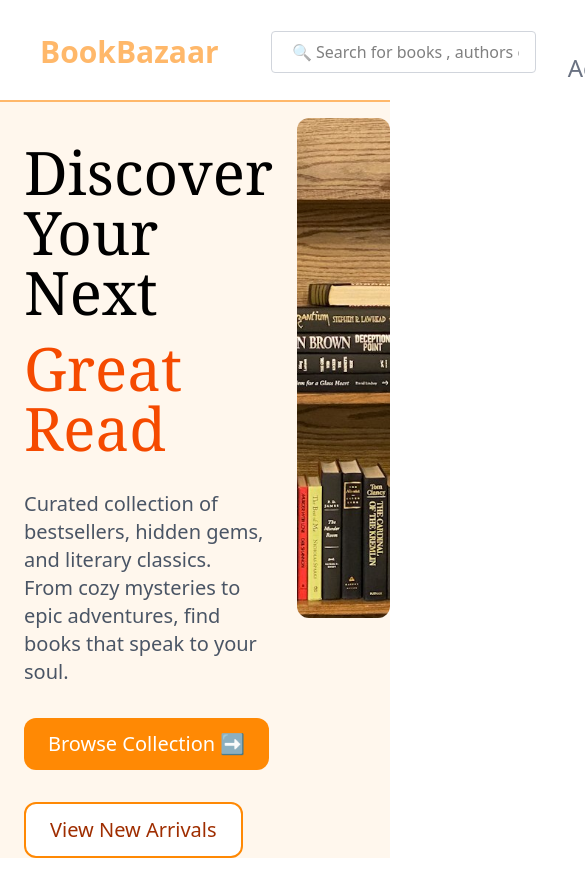
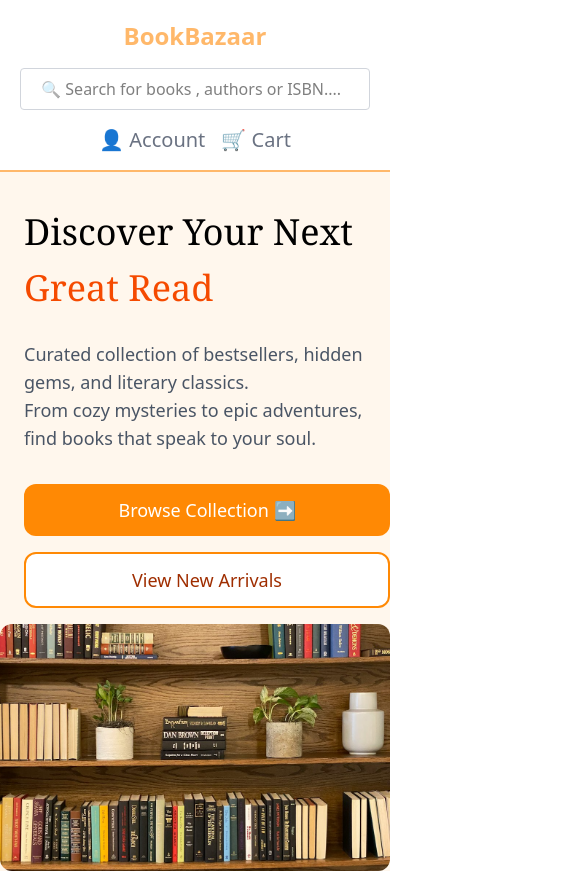
Before and after one commit to SimranKhatwani/E-commerce, a React (Vite) app: page / in a window 390 px wide. Shown: the top 873 px of the page, 585 px wide, since content can reach past the window. Built offline with nearby package versions, Linux system fonts and the light colour scheme.

Commit message:
mking it useful for mobile too!

```diff
--- a/src/Components/Footer.jsx
+++ b/src/Components/Footer.jsx
@@ -10,15 +10,15 @@ const Footer = () => {
         about new arrivals</p>
     </div>
 
-      <div className='flex'>
-     <div className='mt-16 pl-8 w-1/4'>
-        <Link to ='/' className='text-3xl font-bold text-orange-300 px-5 '> BookBazaar</Link>
+      <div className='flex flex-col md:flex-row'>
+     <div className='mt-16 pl-8 w-full md:w-1/4'>
+        <Link to ='/' className='text-2xl md:text-3xl font-bold text-orange-300 px-5 '> BookBazaar</Link>
         <p className='text-white font-normal mt-4 '>Your trusted destination for discovering <br/> amazing books. From bestsellers to <br/> hidden gems, we curate the finest <br/> collection for every reader.</p>
 
      </div>
 
 
-     <div className='w-1/4 pl-8 mt-10 '>
+     <div className='w-full md:w-1/4 pl-8 mt-10 '>
           <h3 className='text-white mt-6'> Quick Links </h3>
           <ul className='text-white mt-4  space-y-2 '>
             <li >Bestsellers</li>
@@ -30,7 +30,7 @@ const Footer = () => {
           </ul>
           </div>
 
-<div className='w-1/4 pl-8 mt-10'>
+<div className='w-full md:w-1/4 pl-8 mt-10'>
   <h3 className='text-white mt-6'> Customer Services  </h3>
           <ul className='text-white mt-4  space-y-2'>
             <li >Contact Us </li>
@@ -42,7 +42,7 @@ const Footer = () => {
 
 </div>
 
-<div className='w-1/4 pl-8 mt-10'>
+<div className='w-full md:w-1/4 pl-8 mt-10'>
   <h3 className='text-white mt-6'>Stay Connected </h3>
   <p className='text-white mt-4 text-sm'>Get the latest book recommendations and
      exclusive offers delivered to your inbox.</p>
--- a/src/Components/Header.jsx
+++ b/src/Components/Header.jsx
@@ -3,26 +3,28 @@ import { Link } from 'react-router-dom'
 
 const Header = () => {
   return (
-    <div className='bg-white mt-5  flex items-center px-5 gap-8 border-orange-300 border-b-2 pb-4'>
+    <div className='bg-white mt-5 flex flex-col md:flex-row items-center px-5 gap-4 md:gap-8 border-orange-300 border-b-2 pb-4'>
 
 
 
       {/* logo */}
-      <Link to ='/' className='text-3xl font-bold text-orange-300 px-5 '> BookBazaar</Link>
+      <Link to ='/' className='text-2xl md:text-3xl font-bold text-orange-300 px-5 '> BookBazaar</Link>
 
       {/* search bar */}
 
-        <input type ="text" placeholder=" 🔍 Search for books , authors or ISBN...." className=' flex-1 max-w-3xl text-black bg-transparent border border-gray-300 rounded py-2 px-4   ' />
+        <input type ="text" placeholder=" 🔍 Search for books , authors or ISBN...." className=' flex-1 w-full md:max-w-3xl text-black bg-transparent border border-gray-300 rounded py-2 px-4   ' />
 
       {/* icons */}
 
-      <button className='text-2xl text-gray-500'>
+      <div className='flex gap-4'>
+      <button className='text-xl md:text-2xl text-gray-500'>
         👤 Account
       </button>
 
-      <button className='text-2xl text-gray-500'>
+      <button className='text-xl md:text-2xl text-gray-500'>
         🛒 Cart
       </button>
+      </div>
 
 </div>
 
--- a/src/Pages/Home.jsx
+++ b/src/Pages/Home.jsx
@@ -19,28 +19,30 @@ import thursdaymurderclub from '../Photos/thursdaymurderclub.jpg'
 const Home = () => {
   return (
     <div >
-      <div className='flex bg-orange-50'>
+      <div className='flex flex-col md:flex-row bg-orange-50'>
       <div className='flex-1'>
-       <h1 className='text-6xl font-serif text-left mt-10 px-6'>Discover Your Next</h1>
-      <h1 className='text-6xl text-orange-600 mt-4 font-serif text-left px-6 '>Great Read</h1>
-      <p className='px-6 mt-8 text-xl text-gray-600 '>Curated collection of bestsellers, hidden gems, and literary classics.<br/> From cozy mysteries to epic adventures, find books that speak to your soul.</p>
+       <h1 className='text-4xl md:text-6xl font-serif text-left mt-10 px-6'>Discover Your Next</h1>
+      <h1 className='text-4xl md:text-6xl text-orange-600 mt-4 font-serif text-left px-6 '>Great Read</h1>
+      <p className='px-6 mt-8 text-lg md:text-xl text-gray-600 '>Curated collection of bestsellers, hidden gems, and literary classics.<br/> From cozy mysteries to epic adventures, find books that speak to your soul.</p>
 
 
+      <div className='flex flex-col sm:flex-row gap-4 mt-8 ml-6'>
       <button
       onClick={()=> navigate ('/home')}
-      className='text-white text-xl bg-orange-400 px-6 py-3 rounded-xl mt-8 ml-6 hover:bg-orange-500 transition duration-300 ease-in-out'>
+      className='text-white text-lg md:text-xl bg-orange-400 px-6 py-3 rounded-xl hover:bg-orange-500 transition duration-300 ease-in-out'>
         Browse Collection ➡
       </button>
 
       <button
-       className='text-orange-800 text-xl bg-white px-6 py-3 rounded-xl mt-8 ml-6 border-2 border-orange-400 hover:bg-orange-100 transition duration-300 ease-in-out'>
+       className='text-orange-800 text-lg md:text-xl bg-white px-6 py-3 rounded-xl border-2 border-orange-400 hover:bg-orange-100 transition duration-300 ease-in-out'>
         View New Arrivals
       </button>
+      </div>
 
       </div>
 
       <div>
-      <img src={booksss} alt="books"  className='w-[600px] h-[500px] mr-6 mt-4 rounded-xl object-cover '/>
+      <img src={booksss} alt="books"  className='w-full md:w-[600px] h-auto md:h-[500px] mr-6 mt-4 rounded-xl object-cover '/>
        </div>
 
       </div>
@@ -149,7 +151,7 @@ const Home = () => {
             </div>
           <button
          onClick={()=> navigate ('/home')}
-      className= '  text-orange-800 text-sm bg-white px-6 py-3 rounded-xl mt-12 ml-6 border-2 border-orange-400 hover:bg-orange-100 transition duration-300 ease-in-out'>
+      className= '  text-orange-800 text-sm bg-white px-6 py-3 rounded-xl mt-12 mx-6 border-2 border-orange-400 hover:bg-orange-100 transition duration-300 ease-in-out'>
         View All Bestsellers Collection ➡
       </button>
 
```
